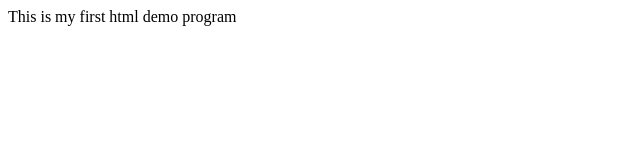
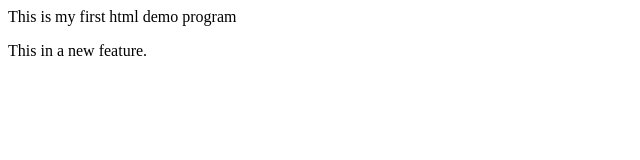
Before and after one commit to idrees019/demo-, a plain HTML site: page index.html in a window 1280 px wide. Shown: the whole page, without its empty margins (0-640 px from the left). Drawn offline with Linux system fonts and the light colour scheme.

Commit message:
add new feature

```diff
--- a/index.html
+++ b/index.html
@@ -1 +1,4 @@
 <p>This is my first html demo program</p>
+<p>
+    This in a new feature.
+</p>
```
